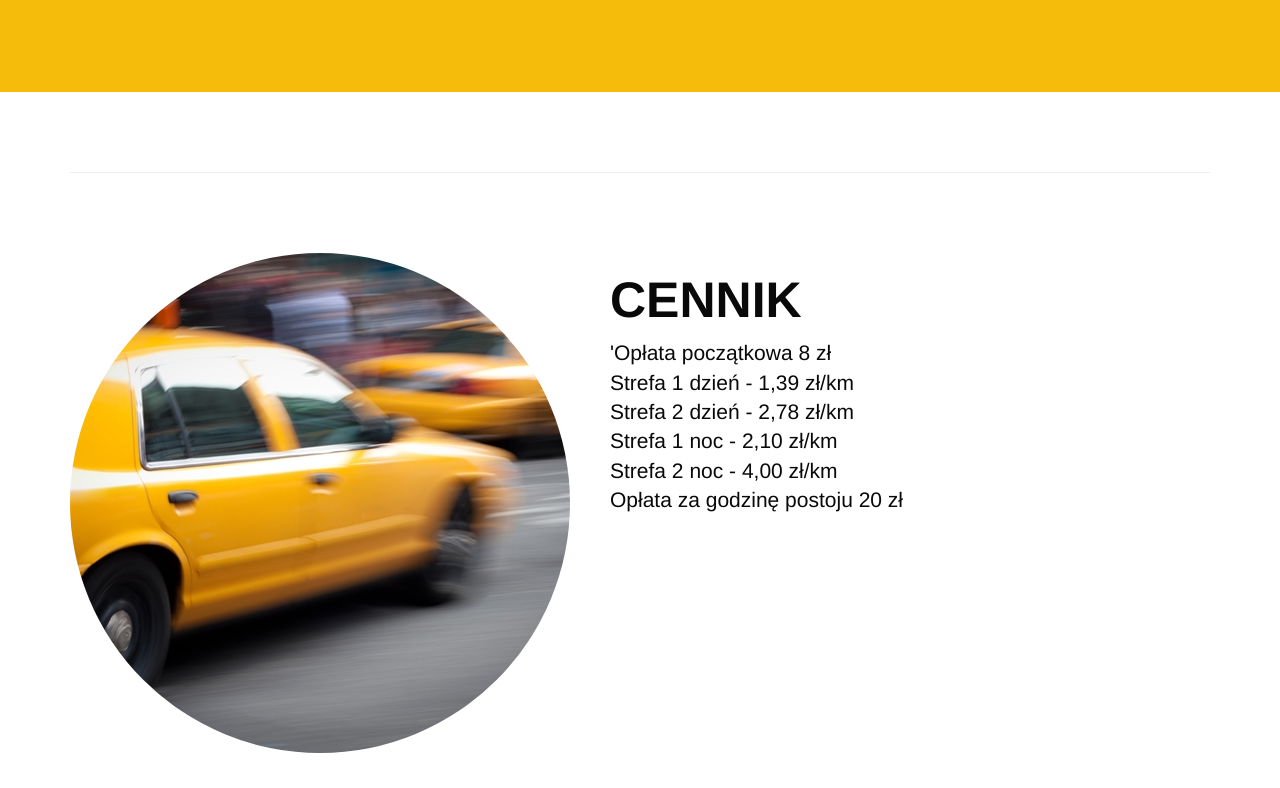
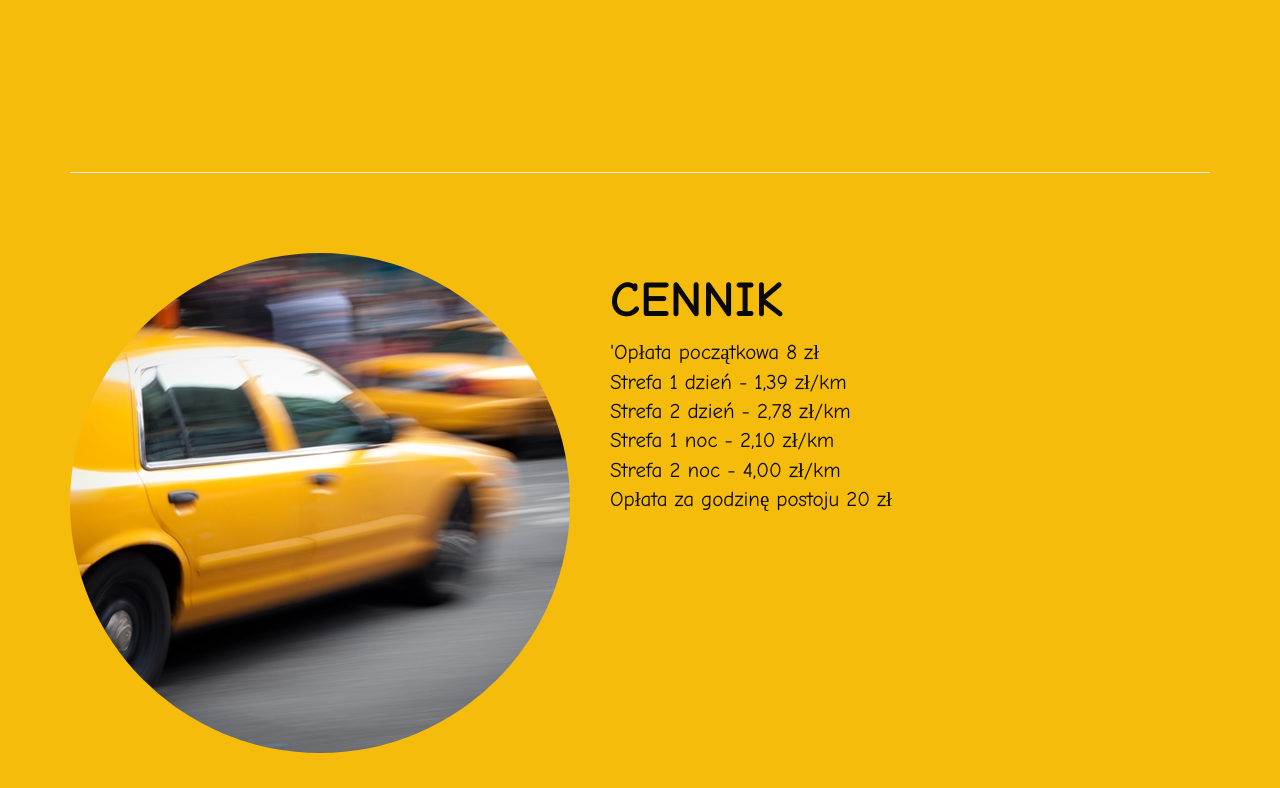
Before and after one commit to agrudtsin/TaxiWebSite, a plain HTML site: page index.html in a window 1280 px wide. Shown: the part 567-1355 px from the top of the page. Drawn offline with Linux system fonts and the light colour scheme.

Commit message:
изменил шрифт и цвет

```diff
--- a/css/one-page-wonder.css
+++ b/css/one-page-wonder.css
@@ -7,8 +7,11 @@
 body {
     margin-top: 50px; /* Required padding for .navbar-fixed-top. Remove if using .navbar-static-top. Change if height of navigation changes. */
     color:#090909;
+    font-family: Comic Sans MS;
+     background-color:#f5bc0b;
+}
 
-}
+
 
 .header-image {
     display: block;
```
